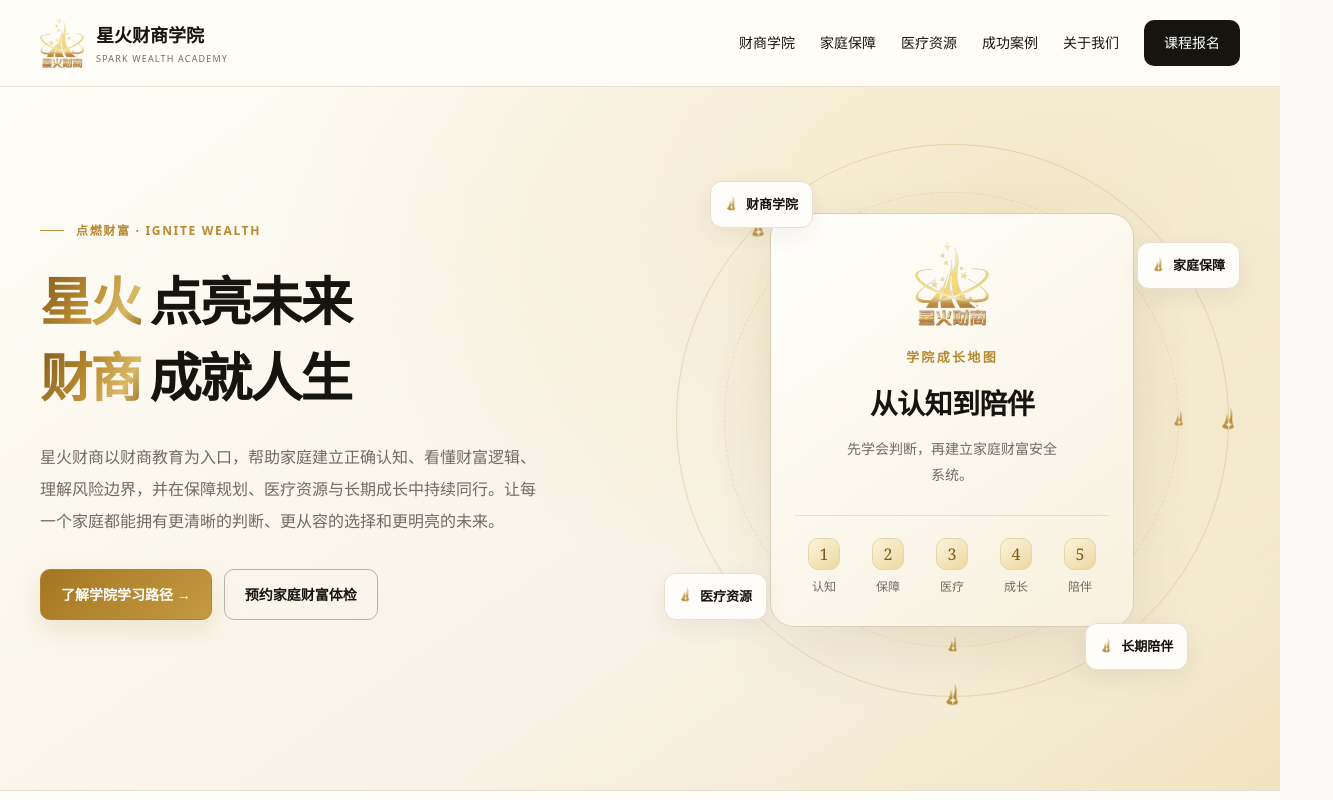
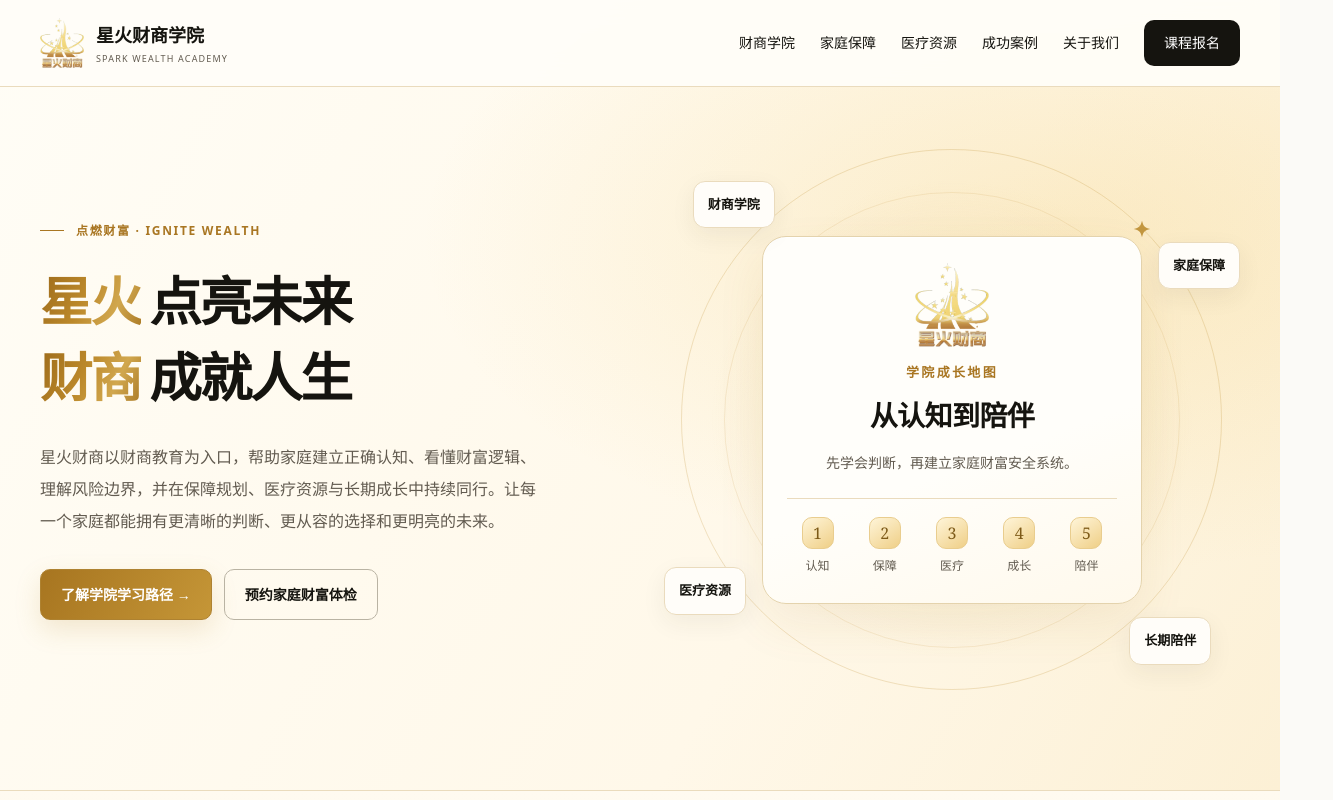
Before and after one commit to yuan2123/yuan123, a Next.js app: page / in a window 1280 px wide. Shown: the top 800 px of the page, 1333 px wide, since content can reach past the window. Built offline with nearby package versions, Linux system fonts and the light colour scheme; no server answers.

Commit message:
Add files via upload
覆盖

```diff
--- a/app/globals.css
+++ b/app/globals.css
@@ -117,8 +117,8 @@ body:has(.registration-app) #main{min-height:100vh}
 /* 星火财商 — homepage visual system. Business handlers remain in the component. */
 body:has(.academy-home) .site-header, body:has(.academy-home) > .footer { display:none; }
 .academy-home {
-  --ink:#15140f; --muted:#706b61; --paper:#fbfaf7; --cream:#f4efe5;
-  --gold:#b78a32; --line:#e6dfd2; --r-lg:24px; --r-md:16px;
+  --ink:#15140f; --muted:#625b50; --paper:#fffaf0; --cream:#fbf0da;
+  --gold:#a97622; --line:#eadbbd; --r-lg:24px; --r-md:16px;
   --shadow:0 18px 48px rgb(47 43 28 / 6%); --max:1240px;
   color:var(--ink); background:var(--paper); font-family:"PingFang SC","Microsoft YaHei",system-ui,sans-serif;
   line-height:1.8;
@@ -148,55 +148,48 @@ body:has(.academy-home) .site-header, body:has(.academy-home) > .footer { displa
 .academy-home :is(.nav-cta,.academy-mobile-cta) { background:var(--ink); color:#fff!important; padding:10px 20px; border-radius:10px; }
 .academy-home .mobile-toggle { display:none; width:44px; height:44px; border:1px solid var(--line); border-radius:10px; background:transparent; color:var(--ink); font-size:24px; }
 .academy-home .academy-mobile-menu { display:none; }
-.academy-home .hero { min-height:790px; padding:142px 0 72px; position:relative; background:radial-gradient(ellipse at 80% 24%,rgba(227,200,121,.30),transparent 52%),linear-gradient(145deg,#fffdf8 0%,#f8f3e6 65%,#f0e3bf 100%); overflow:visible; }
+.academy-home .hero { min-height:790px; padding:142px 0 72px; position:relative; background:radial-gradient(ellipse at 84% 30%,rgba(239,196,92,.25),transparent 43%),linear-gradient(120deg,#fffdf6 0%,#fff8e9 64%,#fcf0d5 100%); overflow:visible; }
 .academy-home .hero:before { display:none; }
 .academy-home .hero-grid { display:grid; grid-template-columns:1fr 1fr; gap:48px; align-items:center; }
 .academy-home .hero h1 { font-size:clamp(38px,4.1vw,58px); line-height:1.45; letter-spacing:-.04em; font-weight:650; margin:22px 0 26px; }
 .academy-home .hero-line { display:block; white-space:nowrap; }
 .academy-home .hero h1 .hero-line { color:var(--ink); }
-.academy-home .hero h1 :is(.hero-brand-name,.hero-slogan-gold) { color:#ac7d27; background:linear-gradient(120deg,#80591b,#ba8b31 48%,#d8b966 78%,#916821); background-clip:text; -webkit-background-clip:text; -webkit-text-fill-color:transparent; margin-right:.16em; }
+.academy-home .hero h1 :is(.hero-brand-name,.hero-slogan-gold) { color:#ac7d27; background:linear-gradient(115deg,#9b691a,#bc892b 44%,#d1a74e 72%,#a77622); background-clip:text; -webkit-background-clip:text; -webkit-text-fill-color:transparent; margin-right:.16em; }
 .academy-home .hero h1 .hero-slogan-dark { color:var(--ink); }
 .academy-home .hero-copy { font-size:16px; line-height:2; max-width:510px; margin:0 0 32px; }
 .academy-home .actions { display:flex; flex-wrap:wrap; gap:12px; }
 .academy-home .btn { min-height:48px; display:inline-flex; align-items:center; justify-content:center; padding:12px 20px; border-radius:10px; font-size:14px; font-weight:600; transition:transform .22s,background .22s,border-color .22s; }
-.academy-home .btn-primary { color:#fff; background:linear-gradient(135deg,#a57621,#c49a42); border:1px solid #ae8231; box-shadow:0 10px 26px rgba(183,138,50,.18); }
+.academy-home .btn-primary { color:#fff; background:linear-gradient(120deg,#a77520,#c59637); border:1px solid #ae8231; box-shadow:0 10px 26px rgba(183,138,50,.18); }
 .academy-home .btn-ghost { background:transparent; border:1px solid #b9b3a3; }
 .academy-home .visual { position:relative; isolation:isolate; display:grid; place-items:center; min-width:0; height:556px; }
 .academy-home .halo { position:absolute; inset:7%; border-radius:50%; background:radial-gradient(circle,rgba(228,205,145,.34),transparent 70%); z-index:-2; }
-.academy-home .orbit { position:absolute; width:96%; aspect-ratio:1; border:1px solid rgba(183,138,50,.24); border-radius:50%; z-index:-1; display:block; }
-.academy-home .o2 { width:79%; border-style:dashed; border-color:rgba(183,138,50,.16); transform:rotate(28deg); }
-.academy-home .o3 { width:62%; border-color:rgba(183,138,50,.10); }
-.academy-home .orbit i { position:absolute; display:block; width:18px; height:26px; color:#b78a32; animation:spark-counter-orbit var(--orbit-duration,96s) linear infinite; }
-.academy-home .orbit i:nth-child(1) { top:5%; left:24%; }
-.academy-home .orbit i:nth-child(2) { right:-1%; top:48%;  }
-.academy-home .orbit i:nth-child(3) { bottom:2%; left:30%;  }
-.academy-home .o2 i { width:12px; height:18px; }
-.academy-home .o3 i { display:none; }
-.academy-home .spark-mark { width:20px; height:28px; display:block; flex-shrink:0; }
+.academy-home .orbit { position:absolute; width:94%; aspect-ratio:1; border:1px solid rgba(190,143,51,.23); border-radius:50%; z-index:-1; display:block; pointer-events:none; }
+.academy-home .o2 { width:79%; border-color:rgba(190,143,51,.13); }
+.academy-home .orbit i { position:absolute; display:block; width:18px; height:18px; color:#c39740; }
+.academy-home .spark-mark { width:20px; height:20px; display:block; flex-shrink:0; }
 .academy-home .orbit .spark-mark { width:100%; height:100%; }
-.academy-home .academy-card { position:relative; width:70%; max-width:364px; padding:28px 24px; border:1px solid #d9d0bb; border-radius:var(--r-lg); background:linear-gradient(145deg,#fffefb,#f8f1df); box-shadow:0 24px 64px rgba(101,75,25,.10); text-align:center; }
-.academy-home .hero-logo { width:76px; height:84px; object-fit:contain; margin:0 auto 20px; display:block; }
+.academy-home .academy-card { position:relative; width:72%; max-width:380px; padding:26px 24px; border:1px solid #e4d3ad; border-radius:var(--r-lg); background:linear-gradient(160deg,#fffefa 60%,#fff9ec); box-shadow:0 20px 48px rgba(157,112,27,.09),inset 0 1px 0 #fff; text-align:center; }
+.academy-home .hero-logo { width:76px; height:84px; object-fit:contain; margin:0 auto 14px; display:block; }
 .academy-home .academy-card small { display:block; color:var(--gold); font-size:13px; font-weight:600; letter-spacing:.18em; }
-.academy-home .academy-card h3 { font-size:28px; margin:12px 0; letter-spacing:-.02em; }
-.academy-home .academy-card p { font-size:14px; line-height:1.9; max-width:220px; margin:auto; }
-.academy-home .mini-path { display:grid; grid-template-columns:repeat(5,minmax(0,1fr)); gap:6px; margin-top:26px; padding-top:22px; border-top:1px solid var(--line); }
+.academy-home .academy-card h3 { font-size:28px; font-weight:600; margin:10px 0 14px; letter-spacing:-.02em; }
+.academy-home .academy-card p { font-size:14px; line-height:1.85; max-width:100%; margin:auto; text-wrap:balance; }
+.academy-home .mini-path { display:grid; grid-template-columns:repeat(5,minmax(0,1fr)); gap:6px; margin-top:22px; padding-top:18px; border-top:1px solid var(--line); }
 .academy-home .mini-step { font-size:12px; color:var(--muted); }
-.academy-home .mini-step b { display:grid; place-items:center; height:32px; width:32px; margin:0 auto 6px; background:linear-gradient(145deg,#fbf3dc,#ecd89f); border:1px solid #e9d6a6; border-radius:10px; color:#7d5a18; font-family:Georgia,serif; font-size:16px; font-weight:500; }
+.academy-home .mini-step b { display:grid; place-items:center; height:32px; width:32px; margin:0 auto 6px; background:linear-gradient(145deg,#fff5d9,#efcf87); border:1px solid #e9cd8e; border-radius:10px; color:#7d5a18; font-family:Georgia,serif; font-size:16px; font-weight:500; }
 .academy-home .float { position:absolute; display:flex; align-items:center; gap:9px; padding:11px 14px; background:#fffdf9; border:1px solid var(--line); border-radius:12px; font-size:13px; font-weight:600; box-shadow:0 8px 24px #342f2010; }
-.academy-home .float .spark-mark { width:12px; height:18px; color:var(--gold); }
-.academy-home .f1 { top:7%; left:8%; }.academy-home .f2 { top:18%; right:0; }
-.academy-home .f3 { bottom:14%; left:0; }.academy-home .f4 { bottom:5%; right:9%; }
+.academy-home .f1 { top:7%; left:5%; }.academy-home .f2 { top:18%; right:0; }
+.academy-home .f3 { bottom:15%; left:0; }.academy-home .f4 { bottom:6%; right:5%; }
 .academy-home :is(.section,.belief-section) { padding:96px 0; }
 .academy-home .section-head { display:grid; grid-template-columns:1.2fr 1fr; gap:64px; align-items:end; margin-bottom:40px; }
 .academy-home .section-head h2 { margin-bottom:0; }
 .academy-home .section-head p { font-size:16px; max-width:440px; }
-.academy-home .belief-section { border-block:1px solid var(--line); background:linear-gradient(180deg,#fffdf8,#faf5e8); }
+.academy-home .belief-section { border-block:1px solid var(--line); background:linear-gradient(180deg,#fffaf0,#fbf0da); }
 .academy-home .belief-grid { display:grid; grid-template-columns:1fr 1.2fr; gap:60px; align-items:center; }
 .academy-home .belief-quote { padding-left:20px; border-left:2px solid #b29a65; margin-top:24px; font-size:17px; }
 .academy-home :is(.belief-cards,.closed-loop,.case-grid) { display:grid; grid-template-columns:repeat(3,minmax(0,1fr)); gap:20px; }
 .academy-home :is(.belief-card,.loop-card,.growth-step,.panel,.case,.why-card,.quote-panel) { padding:30px; border:1px solid var(--line); border-radius:var(--r-lg); background:#fffdf9; }
 .academy-home .belief-card { padding:24px; }
-.academy-home :is(.belief-card b,.loop-icon,.course-no) { display:grid; place-items:center; width:48px; height:48px; border-radius:12px; background:linear-gradient(145deg,#fcf3d9,#ead59e); color:var(--gold); font-size:20px; font-weight:500; }
+.academy-home :is(.belief-card b,.loop-icon,.course-no) { display:grid; place-items:center; width:48px; height:48px; border-radius:12px; background:linear-gradient(145deg,#fff4d5,#f1d598); color:var(--gold); font-size:20px; font-weight:500; }
 .academy-home .belief-card b { font-family:"Songti SC",SimSun,serif; font-size:26px; }
 .academy-home .belief-card h3 { margin:30px 0 12px; }
 .academy-home :is(.belief-card,.loop-card,.growth-step,.case) p { font-size:15px; line-height:1.9; }
@@ -211,7 +204,7 @@ body:has(.academy-home) .site-header, body:has(.academy-home) > .footer { displa
 .academy-home .compare-row b { color:#ccb681; font-family:Georgia,serif; font-size:20px; font-weight:400; }
 .academy-home .compare-row strong { display:block; font-weight:600; }
 .academy-home .compare-row span { font-size:14px; }
-.academy-home .quote-panel { padding:40px; display:flex; flex-direction:column; justify-content:space-between; gap:36px; background:linear-gradient(145deg,#faf3e2,#ead7a8); color:var(--ink); border:0; }
+.academy-home .quote-panel { padding:40px; display:flex; flex-direction:column; justify-content:space-between; gap:36px; background:linear-gradient(145deg,#fff5df,#f0d796); color:var(--ink); border:0; }
 .academy-home .quote-panel .big { font-size:clamp(25px,2.5vw,34px); line-height:1.65; color:var(--ink); font-family:"Songti SC",SimSun,serif; }
 .academy-home .quote-panel :is(small,span) { font-size:13px; color:#726347; }
 .academy-home .loop-card h3 { margin:28px 0 12px; }
@@ -228,12 +221,12 @@ body:has(.academy-home) .site-header, body:has(.academy-home) > .footer { displa
 .academy-home .course { display:grid; grid-template-columns:48px 1fr auto; gap:20px; align-items:center; padding:24px; border:1px solid var(--line); background:#fffdf9; border-radius:var(--r-md); }
 .academy-home .course h3 { margin:0 0 6px; font-size:19px; }.academy-home .course p { font-size:14px; }
 .academy-home .course>span { color:var(--gold); }
-.academy-home .medical { background:#f7f1e4; }
+.academy-home .medical { background:#fcf2df; }
 .academy-home .medical-grid { display:grid; grid-template-columns:1.1fr 1fr; align-items:center; gap:60px; }
 .academy-home .medical-list { display:grid; grid-template-columns:1fr 1fr; gap:12px; margin-top:28px; }
 .academy-home .medical-item { padding:18px; border:1px solid #ded9cd; border-radius:var(--r-md); font-size:14px; color:var(--muted); }
 .academy-home .medical-item strong { display:block; color:var(--ink); margin-bottom:6px; font-weight:600; }
-.academy-home .medical-visual { min-height:450px; border-radius:var(--r-lg); background:radial-gradient(ellipse at 50% 25%,#f0eddf,#ded6c5); position:relative; overflow:hidden; }
+.academy-home .medical-visual { min-height:450px; border-radius:var(--r-lg); background:radial-gradient(ellipse at 50% 25%,#fff9e9,#efd8a1); position:relative; overflow:hidden; }
 .academy-home .medical-visual:before { content:""; position:absolute; width:260px; height:260px; left:50%; top:36%; transform:translate(-50%,-50%); border:1px solid #ad9e8050; border-radius:50% 50% 4px 4px; box-shadow:0 0 0 28px #ffffff20,0 0 0 56px #ffffff15; }
 .academy-home .medical-card { position:absolute; bottom:24px; left:24px; right:24px; padding:26px; border-radius:var(--r-md); background:#fffdf8ed; }
 .academy-home .medical-card strong { display:block; font-size:22px; font-weight:600; margin-bottom:12px; }.academy-home .medical-card span { font-size:13px; color:var(--muted); }
@@ -245,7 +238,7 @@ body:has(.academy-home) .site-header, body:has(.academy-home) > .footer { displa
 .academy-home .panel.black { background:#15140f; border-color:#3c3932; color:#faf8f1; box-shadow:var(--shadow); }
 .academy-home .black h3 { padding-bottom:10px; }.academy-home .black .method-row { border-color:#4c473e; padding:25px 0; }
 .academy-home .black .method-row p { color:#e5e0d5; }.academy-home .black .method-row b { color:#c6ad77; }
-.academy-home .black .spark-mark { width:17px; height:25px; }
+.academy-home .black .spark-mark { width:17px; height:17px; margin-top:4px; }
 .academy-home .trust-strip { display:grid; grid-template-columns:repeat(4,minmax(0,1fr)); gap:16px; margin-top:28px; }
 .academy-home .trust-item { border-left:1px solid #c9c3b2; padding:8px 18px; font-size:14px; color:var(--muted); }.academy-home .trust-item strong { display:block; color:var(--ink); margin-bottom:6px; font-weight:600; }
 .academy-home #cases { border-top:1px solid var(--line); }
@@ -258,25 +251,13 @@ body:has(.academy-home) .site-header, body:has(.academy-home) > .footer { displa
 .academy-home .reveal { opacity:1; }
 .academy-home .reveal.visible { animation:academy-appear .45s ease both; }
 @keyframes academy-appear { from { opacity:.65; transform:translateY(6px); } to { opacity:1; transform:none; } }
-/* The track moves slowly; each flame counter-rotates to stay upright. */
-.academy-home .o1 { --orbit-duration:96s; animation:spark-orbit var(--orbit-duration) linear infinite; }
-.academy-home .o2 { --orbit-duration:132s; transform:none; animation:spark-orbit var(--orbit-duration) linear infinite reverse; }
-.academy-home .o2 i { animation-direction:reverse; }
-.academy-home .orbit i:nth-child(1) { top:calc(14.645% - 13px); left:calc(14.645% - 9px); }
-.academy-home .orbit i:nth-child(2) { top:calc(50% - 13px); left:calc(100% - 9px); right:auto; }
-.academy-home .orbit i:nth-child(3) { top:calc(100% - 13px); left:calc(50% - 9px); bottom:auto; }
-.academy-home .o2 i { width:18px; height:26px; }
-.academy-home .o2 i .spark-mark { width:13px; height:19px; margin:3px auto; }
-.academy-home :is(.orbit i,.float) .spark-mark { transform-origin:50% 88%; animation:spark-sway 5s ease-in-out infinite; }
-.academy-home .orbit i:nth-child(2) .spark-mark { animation-delay:-1.6s; }
-.academy-home .orbit i:nth-child(3) .spark-mark { animation-delay:-3.2s; }
-.academy-home .f2 .spark-mark,.academy-home .f4 .spark-mark { animation-delay:-2.5s; }
-@keyframes spark-orbit { from { transform:rotate(0deg); } to { transform:rotate(360deg); } }
-@keyframes spark-counter-orbit { from { transform:rotate(0deg); } to { transform:rotate(-360deg); } }
-@keyframes spark-sway {
-  0%,100% { transform:rotate(-3deg) translateY(0); opacity:.85; }
-  50% { transform:rotate(3deg) translateY(-2px); opacity:1; }
-}
+/* Three stars total. Only the outer star travels; both tracks look stationary. */
+.academy-home .o1 { animation:star-orbit 110s linear infinite; }
+.academy-home .o1 i { top:calc(14.645% - 9px); left:calc(85.355% - 9px); animation:star-upright 110s linear infinite; }
+.academy-home .o2 i:first-child { width:12px; height:12px; top:calc(14.645% - 6px); left:calc(14.645% - 6px); }
+.academy-home .o2 i:last-child { width:15px; height:15px; top:calc(85.355% - 7.5px); left:calc(85.355% - 7.5px); }
+@keyframes star-orbit { from { transform:rotate(0deg); } to { transform:rotate(360deg); } }
+@keyframes star-upright { from { transform:rotate(0deg); } to { transform:rotate(-360deg); } }
 @media(hover:hover) {
   .academy-home .btn:hover { transform:translateY(-2px); }
   .academy-home .btn-primary:hover { filter:brightness(1.06); }
```
Also changed, not shown: components/academy-home-page.tsx (+5 -6 lines), 1 other file (tests, documents, lock files or other folders).
